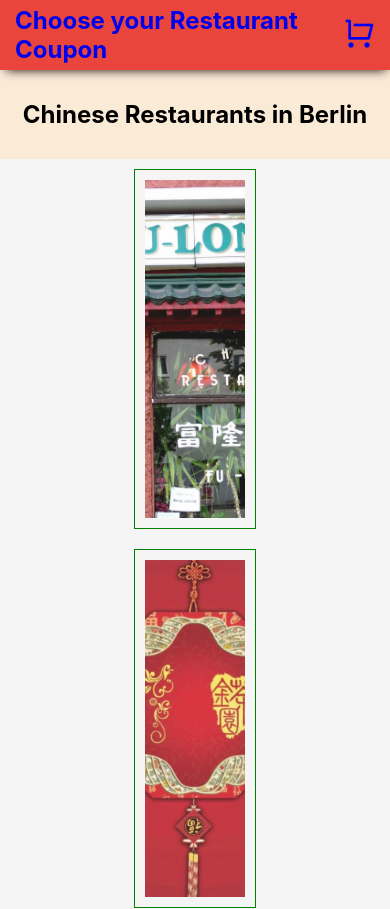
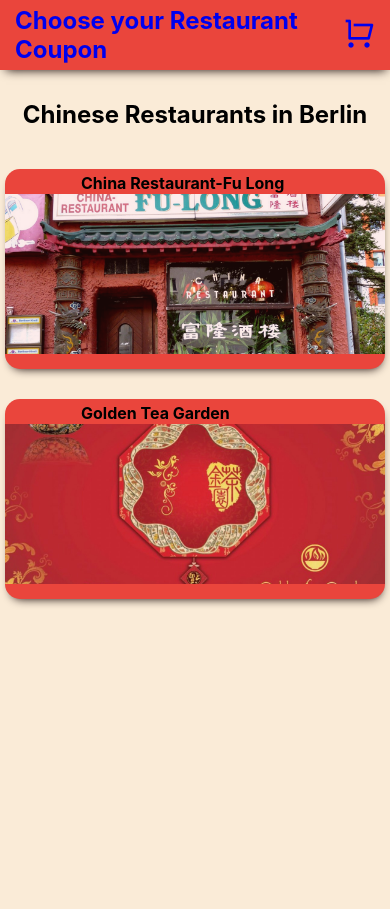
Before and after one commit to marlowzhao/react-restaurant, a React (Create React App) app in the folder restaurant-berlin/: page / in a window 390 px wide. Shown: the top 909 px of the page. After the commit the page ends 844 px from the top, so only its background shows below. Built offline with nearby package versions, Linux system fonts and the light colour scheme.

Commit message:
new pieces of info

```diff
--- a/restaurant-berlin/src/components/Header.js
+++ b/restaurant-berlin/src/components/Header.js
@@ -11,7 +11,11 @@
     <header>
       <div className="header-items">
       <Link to="/"><h2 >Choose your Restaurant Coupon</h2></Link>
+
+      <div className="header-items-left">
+      <div className="header-items-caption">Buy vouchers >></div>
       <Link to="/cart"><i className={empty? "ri-shopping-cart-line ri-fw ri-2x" : "ri-shopping-cart-fill ri-fw ri-2x" }></i></Link>
+      </div>
       </div>
     </header>
   )
--- a/restaurant-berlin/src/components/Image.js
+++ b/restaurant-berlin/src/components/Image.js
@@ -22,6 +22,7 @@
 
   return (
      <div className="image-container" onMouseEnter={()=>setHovered(true)} onMouseLeave={()=>setHovered(false)}>
+      <p className="image-res-name">{props.name}</p>
       <img src={`./respics/${props.image}`} className="image-res" alt="restaurant"/>
       {heartHovered}
       {cartHovered()}
--- a/restaurant-berlin/src/components/ItemInCart.js
+++ b/restaurant-berlin/src/components/ItemInCart.js
@@ -8,7 +8,10 @@
 
   return (
     <div className="item-in-cart">
-      <img src={`./respics/${props.image}`} width="150px" height="70px" />
+      <img src={`./respics/${props.image}`} />
+      <p>{props.name}</p>
+
+      <div>
         <p>price</p>
         <i className={ifHovered}
           onClick={()=>removeItem(props.id)}
@@ -18,5 +21,6 @@
           {/* remove item */}
         </i>
       </div>
+    </div>
   )
 }
--- a/restaurant-berlin/src/index.css
+++ b/restaurant-berlin/src/index.css
@@ -1,6 +1,7 @@
 :root {
  --black: #150605;
  --pink: #EA453C;
+ --blue: #551A8B;
 }
 
 body {
@@ -27,10 +28,17 @@
 }
 
 .header-items{
-  width: 70%;
+  width: 65%;
   display: flex;
   justify-content: space-between;
   align-items: center;
+}
+
+.header-items-left{
+  display: flex;
+  align-items: center;
+  color: var(--blue);
+  gap: 15px;
 }
 
 a {
@@ -44,6 +52,9 @@
   .header-items{
     width: 100%;
   }
+  .header-items-caption{
+    display: none;
+  }
 }
 
 /* page restaurants */
@@ -53,16 +64,53 @@
 }
 
 .restaurants{
-  width:70%;
+  width:60%;
   margin: auto;
-  height: 100vh;
   align-items: center;
-  background-color: whitesmoke;
   display: flex;
   flex-wrap: wrap;
-  justify-content: flex-start;
+  justify-content: space-between;
 }
 
+/* about image of restaurants */
+.image-container{
+  width: 45%;
+  min-width: 380px;
+  height: 220px;
+  margin: 10px;
+  display:flex;
+  flex-direction: column;
+  border-radius: 15px;
+  box-shadow: 1px 5px 10px -5px rgba(21,6,5,1);
+  position: relative;
+  background-color: var(--pink);
+}
+
+.image-container:hover{
+  border: 1px solid var(--blue);
+}
+
+.image-res{
+  width:100%;
+  height:80%;
+  margin-top: 25px;
+  object-fit: cover;
+  overflow: hidden;
+}
+.image-res:hover{
+  opacity: 0.8;
+}
+
+.image-res-name{
+  top:2%;
+  left:20%;
+  position: absolute;
+  margin-top:0;
+  font-weight: 700;
+}
+.image-res-name:hover{
+  text-decoration: underline;
+}
 
 @media only screen and (max-width: 600px){
  .restaurants{
@@ -70,28 +118,20 @@
     flex-direction: column;
     flex-wrap:nowrap;
   }
+  .image-container{
+    height: 200px;
+    width: 70%;
+    margin-bottom: 20px;
+    overflow: hidden;
+  }
+  .image-res{
+    width:100%;
+    /* height:20vh; */
+    opacity:0.9;
+    object-fit: cover;
+  }
 }
 
-/* about image of restaurants */
-.image-container{
-  width: 20%;
-  padding:10px;
-  margin: 10px;
-  display:flex;
-  border: 1px solid green;
-  position: relative;
-}
-
-.image-res{
-  width:100%;
-  height:30vh;
-  opacity:0.9;
-  object-fit: cover;
-}
-
-.image-res:hover{
- opacity: 1;
-}
 /* icon on image */
 
 .ri-heart-line.favorite,
@@ -100,43 +140,27 @@
 .ri-heart-fill.favorite{
   font-size: 15px;
   color: white;
-  top: 10%;
+  top: 2%;
   position: absolute;
 }
 
 /* favorite icon */
 .ri-heart-line.favorite{
-  /* color: blueviolet; */
-  left:10%;
+  left:5%;
 }
 
 .ri-heart-fill.favorite{
-  /* color: gold; */
-  left:10%;
+  left:5%;
   color:var(--black);
 }
 
 /* to cart icon */
 .ri-add-circle-line.cart,
 .ri-shopping-cart-fill.cart{
-  right:10%;
+  right:5%;
   color:var(--black);
 }
 
-
-@media only screen and (max-width: 600px){
-  .image-container{
-    display:flex;
-    flex-direction: column;
-    flex-wrap: wrap;
-    width: 100px;
-  }
-  .image-res{
-    width:100%;
-    height:40vh;
-    object-fit: cover;
-  }
-}
 
 /* CART PAGE */
 .cart-page{
@@ -150,16 +174,22 @@
   align-self: center;
   justify-content: space-around;
 }
+.cart-items-info > p{
+  margin-left: 15px;
+  font-size: 1.5rem;
+}
 
 @media only screen and (max-width: 600px){
   .cart-items-info{
     width:100%;
    }
+
 }
 /* CART PAGE - delete button */
 
 .ri-delete-bin-fill{
   color: var(--pink);
+  cursor: pointer;
 }
 
 .ri-delete-bin-line{
@@ -173,27 +203,38 @@
 
 .item-in-cart{
   display:flex;
-  justify-content: space-around;
+  justify-content: space-between;
   align-items: center;
   align-self: center;
-  margin: 20px 20px;
+  margin: 30px 50px;
 }
+
+.item-in-cart > img{
+  min-width: 160px;
+  width: 160px;
+  height: 80px;
+  border-radius: 5px;
+  box-shadow: 1px 1px 2px 1px var(--black);
+}
+
 /* place order button div */
 .cart-order-button{
   width: 130px;
   display: flex;
   margin:0 auto;
-  background-color: blue;
+  background-color: var(--blue);
+  color: whitesmoke;
+  border-radius: 15px;
   justify-content: center;
 }
 
 .cart-page a{
-  border: 1px solid var(--black);
   cursor:pointer;
   padding: 15px;
 }
 
-.cart-page a:hover{
-  color: var(--pink);
-  box-shadow: #EA453C;
+.cart-order-button:hover{
+  box-shadow: 1px 1px 4px 1px #EA453C;
+  transition: 1s;
+  background-color: brown;
 }
--- a/restaurant-berlin/src/pages/Cart.js
+++ b/restaurant-berlin/src/pages/Cart.js
@@ -7,9 +7,6 @@
   const[clicked, setClicked] = useState(false)
 
   const inCartItems = cartItems.map(item=> <ItemInCart key={item.id} {...item}/>)
-  // function ifItemThere() {
-  //   return cartItems.length===0? <p>Your cart is now empty.</p> :
-  // }
 
   return (
     <main className="cart-page">
--- a/restaurant-berlin/src/restaurantData.js
+++ b/restaurant-berlin/src/restaurantData.js
@@ -1,32 +1,34 @@
 
 export const resData =[
 { image:"fulong.png",
+  name:"China Restaurant-Fu Long",
   id: 1,
   isFavorite: false},
 
 { image:"goldentea.png",
+  name:"Golden Tea Garden",
   id: 2,
   isFavorite: false},
 
-{ image:"ninhao.png",
-  id: 3,
-  isFavorite: false},
+// { image:"ninhao.png",
+//   id: 3,
+//   isFavorite: false},
 
-{ image:"sichuan.png",
-  id: 4,
-  isFavorite: false},
+// { image:"sichuan.png",
+//   id: 4,
+//   isFavorite: false},
 
-{ image:"newocean.png",
-  id: 5,
-  isFavorite: false},
+// { image:"newocean.png",
+//   id: 5,
+//   isFavorite: false},
 
-{ image:"zhou'sfive.png",
-  id: 6,
-  isFavorite: false},
+// { image:"zhou'sfive.png",
+//   id: 6,
+//   isFavorite: false},
 
-{ image:"dajiale.png",
-  id: 7,
-  isFavorite: false},
+// { image:"dajiale.png",
+//   id: 7,
+//   isFavorite: false},
 
 // { image:"greenflavor.png",
 //   id: 8,
```
Lines whose indentation alone changed are shown as unchanged.
